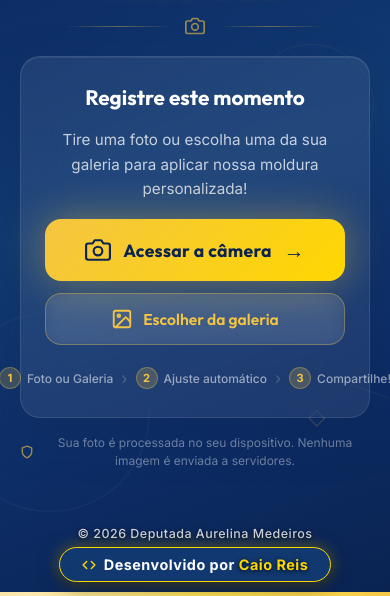
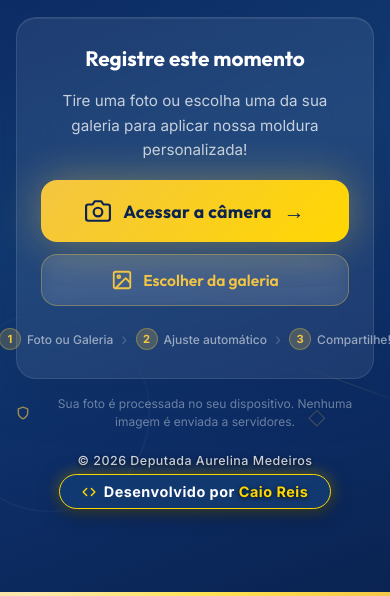
Before and after one commit to caiobrreis-droid/aurelina, a plain HTML site: page index.html in a window 390 px wide. Shown: the part 248-844 px from the top of the page. Drawn offline with Linux system fonts and the light colour scheme.

Commit message:
fix: ajusta layout do rodape no mobile posicionando-o no fluxo relativo para evitar sobreposicao com o aviso

```diff
--- a/index.html
+++ b/index.html
@@ -119,23 +119,24 @@
                 </svg>
                 Sua foto é processada no seu dispositivo. Nenhuma imagem é enviada a servidores.
             </p>
+
+            <!-- Rodapé com Copyright e Crédito -->
+            <footer class="rodape fade-in delay-4" style="color: #ffffff !important;">
+                <p class="copyright-texto" style="color: rgba(255, 255, 255, 0.8) !important;">© 2026 Deputada Aurelina Medeiros</p>
+                <div class="credito-desenvolvedor" style="color: #ffffff !important; background: rgba(18, 59, 115, 0.9) !important; border: 1.5px solid #ffd700 !important;">
+                    <svg width="14" height="14" viewBox="0 0 24 24" fill="none" stroke="#ffd700" stroke-width="2.5" stroke-linecap="round" stroke-linejoin="round" style="color: #ffd700 !important; fill: none !important;">
+                        <polyline points="16 18 22 12 16 6"/>
+                        <polyline points="8 6 2 12 8 18"/>
+                    </svg>
+                    <span style="color: #ffffff !important;">Desenvolvido por <strong style="color: #ffd700 !important; font-weight: 800 !important;">Caio Reis</strong></span>
+                </div>
+            </footer>
         </div>
 
         <!-- Faixa amarela inferior -->
         <div class="faixa-rodape" aria-hidden="true">
             <div class="faixa-rodape-inner"></div>
         </div>
-
-        <footer class="rodape fade-in delay-4" style="color: #ffffff !important;">
-            <p class="copyright-texto" style="color: rgba(255, 255, 255, 0.8) !important;">© 2026 Deputada Aurelina Medeiros</p>
-            <div class="credito-desenvolvedor" style="color: #ffffff !important; background: rgba(18, 59, 115, 0.9) !important; border: 1.5px solid #ffd700 !important;">
-                <svg width="14" height="14" viewBox="0 0 24 24" fill="none" stroke="#ffd700" stroke-width="2.5" stroke-linecap="round" stroke-linejoin="round" style="color: #ffd700 !important; fill: none !important;">
-                    <polyline points="16 18 22 12 16 6"/>
-                    <polyline points="8 6 2 12 8 18"/>
-                </svg>
-                <span style="color: #ffffff !important;">Desenvolvido por <strong style="color: #ffd700 !important; font-weight: 800 !important;">Caio Reis</strong></span>
-            </div>
-        </footer>
     </section>
 
     <!-- ============================================ -->
--- a/style.css
+++ b/style.css
@@ -110,10 +110,11 @@ button:focus-visible {
         );
     justify-content: center;
     align-items: center;
-    padding: 20px;
-    padding-top: calc(20px + env(safe-area-inset-top, 0px));
-    padding-bottom: calc(20px + env(safe-area-inset-bottom, 0px));
-    overflow: hidden;
+    padding: 16px;
+    padding-top: calc(16px + env(safe-area-inset-top, 0px));
+    padding-bottom: calc(16px + env(safe-area-inset-bottom, 0px));
+    overflow-y: auto;
+    overflow-x: hidden;
 }
 
 /* Formas decorativas */
@@ -595,16 +596,18 @@ button:focus-visible {
 
 /* Rodapé */
 .rodape {
-    position: absolute;
-    bottom: calc(14px + env(safe-area-inset-bottom, 0px));
-    left: 0;
-    right: 0;
+    position: relative;
+    bottom: auto;
+    left: auto;
+    right: auto;
+    width: 100%;
+    margin-top: 6px;
     text-align: center;
     display: flex;
     flex-direction: column;
     align-items: center;
     gap: 6px;
-    z-index: 20;
+    z-index: 10;
 }
 
 .rodape,
```
